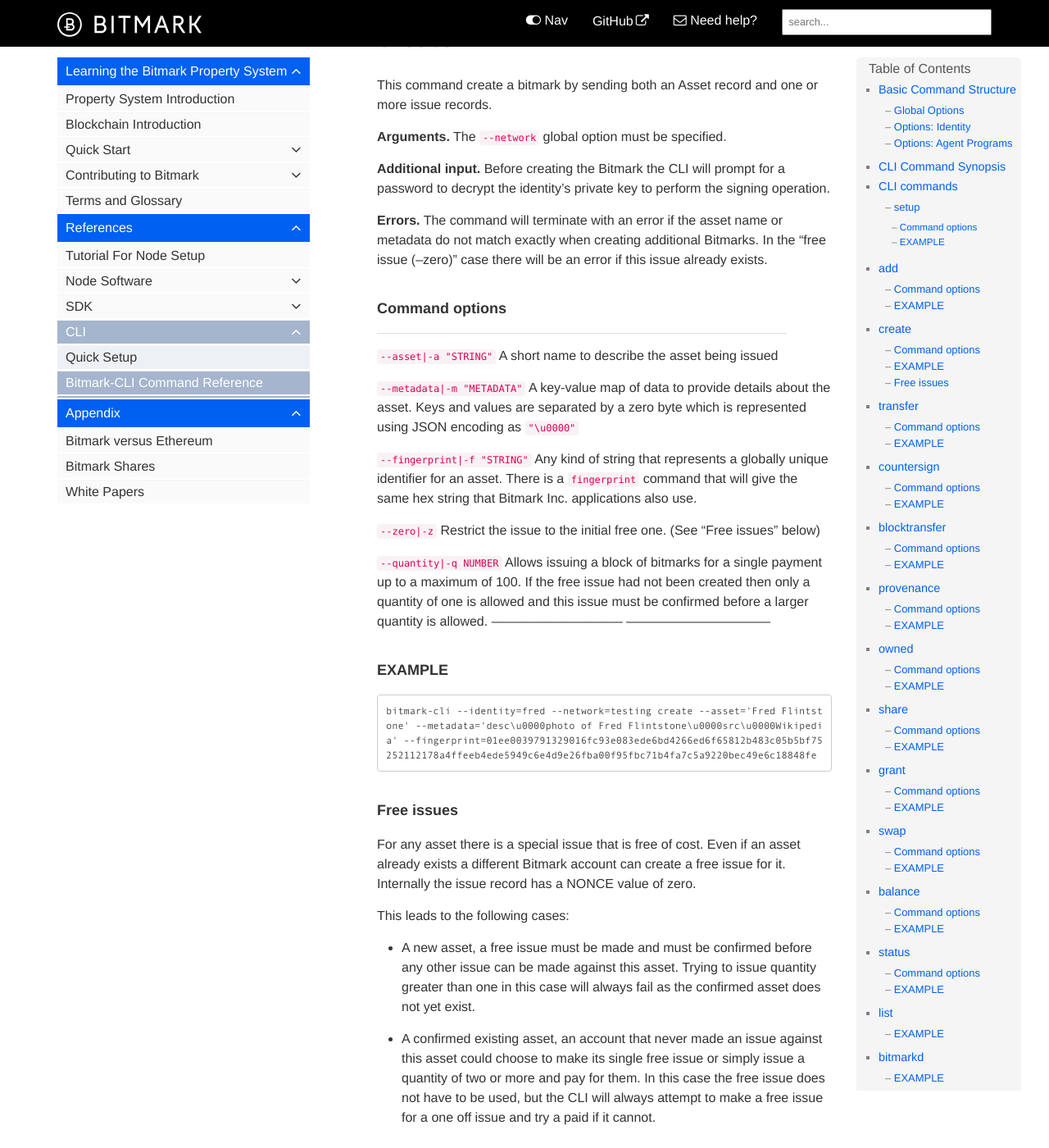
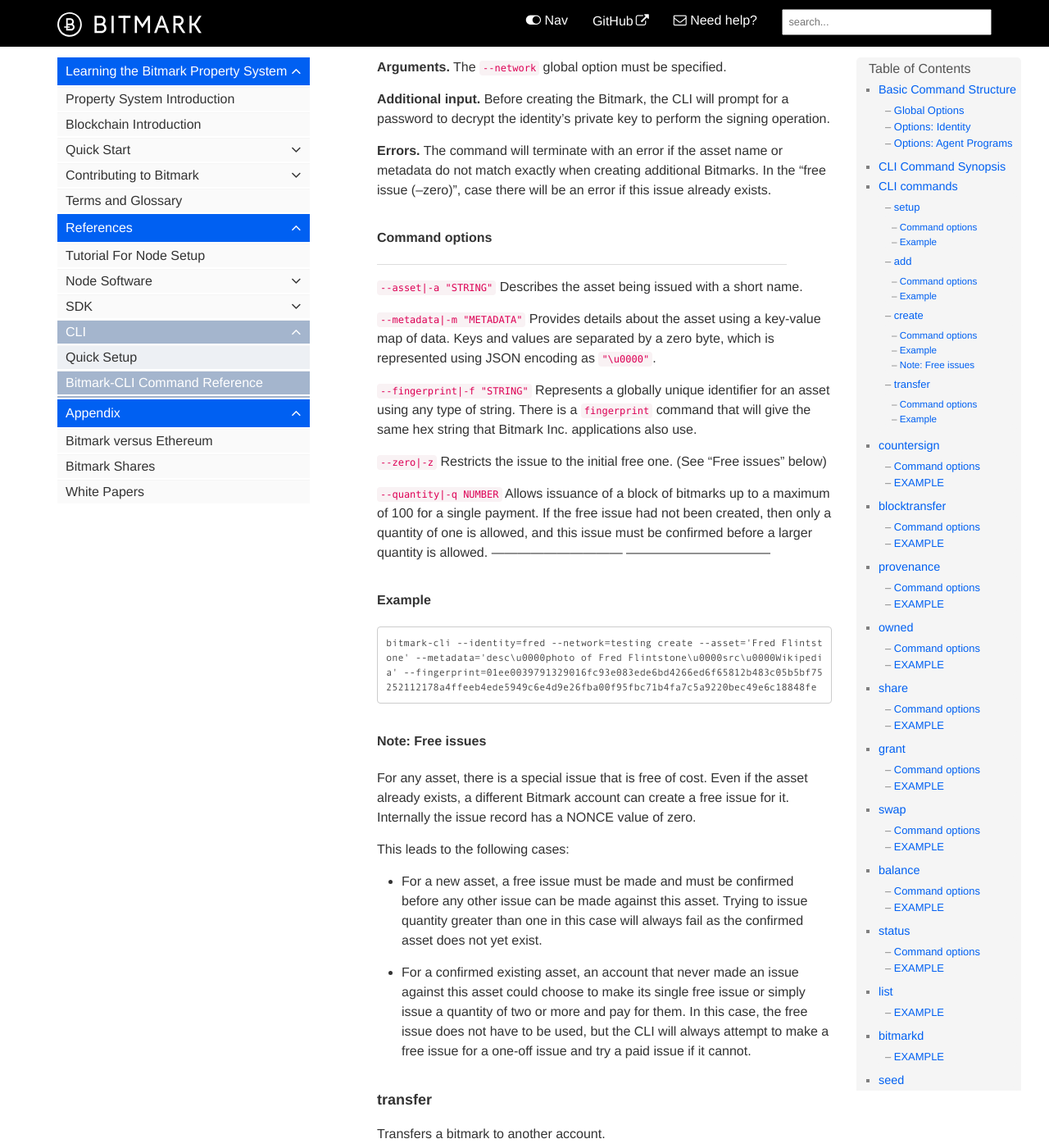
Before and after one commit to bitmark-inc/docs, a Jekyll site: the page built from pages/bitmark-references/bitmark-cli/bitmark-cli.md, in a window 1280 px wide and 1400 px high, scrolled down 4368 px. Shown: the whole window at 82% size. Built offline with Jekyll 4.4.1, drawn with Linux system fonts in a browser that asks for light colours; some web fonts are replaced; comment, search, counter and statistics services are not loaded; some of the changed text lies outside the part shown.

Commit message:
Update bitmark-cli.md

```diff
--- a/pages/bitmark-references/bitmark-cli/bitmark-cli.md
+++ b/pages/bitmark-references/bitmark-cli/bitmark-cli.md
@@ -90,7 +90,6 @@
 code repository; it can be used as a model to create a similar script for
 other password managers.
 
-
 ## CLI Command Synopsis
 
 -------------  ---------------------------------
@@ -148,7 +147,7 @@
 
 `--description|-d "STRING"`     Sets a description string for the initial
                                 identity.  This is only for the CLI
-                                user, it is not used by any command and is not
+                                user; it is not used by any command and is not
                                 sent over the network.
 
 `--new|-n`                      Specifies that a new account seed is to be generated.
@@ -159,172 +158,169 @@
                                 both V1 and V2 Base58-encoded seeds.
 ------------------------------  ---------------------------------
 
-#### EXAMPLE
+#### Example
 
 ~~~
 bitmark-cli --identity=fred --network=testing setup --connect=node-d1.test.bitmark.com:2130 --description="Bedrock Bowling Champion" --new
 ~~~
 
-----> ETH
-----> #s fixed to here. Add +1 to everything <----
+### add
 
-## add
-
-Update the configuration file by adding a new identity for a
+Updates the configuration file by adding a new identity on a
 network.
 
 **Arguments.** Both the `--identity` and `--network` global options must
 be specified.
 
-**Additional input.** Before creating the file the CLI will prompt for a
-password to encrypt the generated seed, choose a good random password
-to secure the account's private key.  The password is not prompted
+**Additional input.** Before creating the file, the CLI will prompt for a
+password to encrypt the generated seed. Choose a good random password
+to secure the account's private key. The password is not prompted
 when using the `--account` option since only the public key is
 present.
 
 **Errors.** The identity must not already exist or the command will
 terminate with an error and not modify the file.
 
-### Command options
+#### Command options
 
 ------------------------------  ---------------------------------
 `--description|-d "STRING"`     Sets a description string for the initial identity.
-                                This is only descriptive text for the CLI user, it
-                                is not used by and command or sent over the network.
+                                This is only descriptive text for the CLI user; it
+                                is not used by any command nor sent over the network.
 
 `--new|-n`                      Specifies that a new account seed is to be generated.
 
-`--seed|-s SEED-STRING`         This is used in place of `--new` to import an existing account seed
-                                into the CLI configuration file.  The CLI accepts both V1 and V2
-                                Base58 encoded seeds.
+`--seed|-s SEED-STRING`         Used in place of `--new`, imports an existing account seed
+                                into the CLI configuration file. The CLI accepts both V1 and V2
+                                Base58-encoded seeds.
 
-`--account|-a ACCOUNT-STRING`   This is used in place of `--new` or `--seed` to import an existing
+`--account|-a ACCOUNT-STRING`   Used in place of `--new` or `--seed`, imports an existing
                                 account into the CLI configuration file.  Since only the
-                                public key is contained within the Base58 encoded account, this
+                                public key is contained within the Base58-encoded account, this
                                 identity cannot be used for signing items.  It is meant for use as
                                 the recipient of a transfer.
 ------------------------------  ---------------------------------
 
-### EXAMPLE
+#### Example
 
 ~~~
 bitmark-cli --identity=wilma --network=testing add --description="The real Ruler" --new
 ~~~
 
 
-## create
+### create
 
-This command create a bitmark by sending both an Asset record and one
+Creates a bitmark by sending both an asset record and one
 or more issue records.
 
 **Arguments.** The `--network` global option must be specified.
 
-**Additional input.** Before creating the Bitmark the CLI will prompt
+**Additional input.** Before creating the Bitmark, the CLI will prompt
 for a password to decrypt the identity's private key to perform the
 signing operation.
 
 **Errors.** The command will terminate with an error if the asset name
 or metadata do not match exactly when creating additional Bitmarks.
-In the "free issue (--zero)" case there will be an error if this issue
+In the "free issue (--zero)", case there will be an error if this issue
 already exists.
 
-### Command options
+#### Command options
 
 ------------------------------  ---------------------------------
-`--asset|-a "STRING"`           A short name to describe the asset being issued
+`--asset|-a "STRING"`          Describes the asset being issued with a short name.
 
-`--metadata|-m "METADATA"`      A key-value map of data to provide details
-                                about the asset.  Keys and values
-                                are separated by a zero byte which is
+`--metadata|-m "METADATA"`      Provides details
+                                about the asset using a key-value map of data.  Keys and values
+                                are separated by a zero byte, which is
                                 represented using JSON encoding as
-                                `"\u0000"`
+                                `"\u0000"`.
 
-`--fingerprint|-f "STRING"`     Any kind of string that represents a
+`--fingerprint|-f "STRING"`     Represents a
                                 globally unique identifier for an
-                                asset.  There is a `fingerprint` command
+                                asset using any type of string. There is a `fingerprint` command
                                 that will give the same hex string that
                                 Bitmark Inc. applications also use.
 
-`--zero|-z`                     Restrict the issue to the initial free one.
+`--zero|-z`                     Restricts the issue to the initial free one.
                                 (See "Free issues" below)
 
-`--quantity|-q NUMBER`          Allows issuing a block of bitmarks for a single
-                                payment up to a maximum of 100.  If
-                                the free issue had not been created
-                                then only a quantity of one is allowed
+`--quantity|-q NUMBER`          Allows issuance of a block of bitmarks up to a maximum of 100 for a single
+                                payment.  If
+                                the free issue had not been created,
+                                then only a quantity of one is allowed,
                                 and this issue must be confirmed
                                 before a larger quantity is allowed.
 ------------------------------  ---------------------------------
 
-### EXAMPLE
+#### Example
 
 ~~~
 bitmark-cli --identity=fred --network=testing create --asset='Fred Flintstone' --metadata='desc\u0000photo of Fred Flintstone\u0000src\u0000Wikipedia' --fingerprint=01ee0039791329016fc93e083ede6bd4266ed6f65812b483c05b5bf75252112178a4ffeeb4ede5949c6e4d9e26fba00f95fbc71b4fa7c5a9220bec49e6c18848fe
 ~~~
 
 
-### Free issues
+#### Note: Free issues
 
-For any asset there is a special issue that is free of cost.  Even if
-an asset already exists a different Bitmark account can create a free
+For any asset, there is a special issue that is free of cost.  Even if
+the asset already exists, a different Bitmark account can create a free
 issue for it.  Internally the issue record has a NONCE value of zero.
 
 This leads to the following cases:
 
-* A new asset, a free issue must be made and must be confirmed before
+* For a new asset, a free issue must be made and must be confirmed before
   any other issue can be made against this asset.  Trying to issue
   quantity greater than one in this case will always fail as the
   confirmed asset does not yet exist.
 
-* A confirmed existing asset, an account that never made an issue
+* For a confirmed existing asset, an account that never made an issue
   against this asset could choose to make its single free issue or
   simply issue a quantity of two or more and pay for them.  In this
-  case the free issue does not have to be used, but the CLI will
-  always attempt to make a free issue for a one off issue and try a
-  paid if it cannot.
+  case, the free issue does not have to be used, but the CLI will
+  always attempt to make a free issue for a one-off issue and try a
+  paid issue if it cannot.
 
-## transfer
+### transfer
 
-To transfer a bitmark to another account.
+Transfers a bitmark to another account.
 
-The default case is to perform a two signature transfer and requires
+  The default case is to perform a two-signature transfer, which requires
 the use of the `countersign` command to produce the final record to
 send to the blockchain.
 
-If the unratified mode is used then the transfer is sent right away
+If the unratified mode is used instead, then the transfer is sent immediately
 and the payment details are returned.
 
 **Arguments.** The `--network` global option must be specified.
 
-**Additional input.** Before transferring the Bitmark the CLI will
+**Additional input.** Before transferring a Bitmark, the CLI will
 prompt for a password to decrypt the identity's private key to perform
 the signing operation.
 
 **Errors.** The command will terminate with an error if the transfer
 cannot be validated by the blockchain.
 
-### Command options
+#### Command options
 
 -------------------------------  ---------------------------------
-`--txid|-t HEX-ID`               Transaction id from a previous issue or transfer.
+`--txid|-t HEX-ID`               Records transaction id from a previous issue or transfer.
 
-`--receiver|-r IDENTITY|ACCOUNT` Identity name for the account or the
-                                 account (in Base58) as the
+`--receiver|-r IDENTITY|ACCOUNT` Selects the identity name for the account or else the
+                                 account itself (in Base58) as the
                                  destination of the transfer.  If an
                                  identity is used it can be either a
-                                 full account or a public key only
+                                 full account or a public-key-only
                                  item.  It is not necessary to know
-                                 the password for this and only the
+                                 the password for this, and only the
                                  sender (specified by global identity
                                  option) needs to sign.
 
-`--unratified|-u`                For into the single signature transfer mode.  In
-                                 this case the transfer is sent
+`--unratified|-u`                Specifies the single signature transfer mode.  In
+                                 this case, the transfer is sent
                                  directly to the block chain and
                                  payment information is shown.
 -------------------------------  ---------------------------------
 
-### EXAMPLE
+#### Example
 
 ~~~
 bitmark-cli --identity=fred --network=testing transfer --txid=8981eb58c965e2360b3ffeedf47d8f770a2fff7f67e5c348302d839afbf83dee --receiver=barney
```
Also changed, not shown: other parts of pages/bitmark-references/bitmark-cli/bitmark-cli.md (+1 -1 lines).
